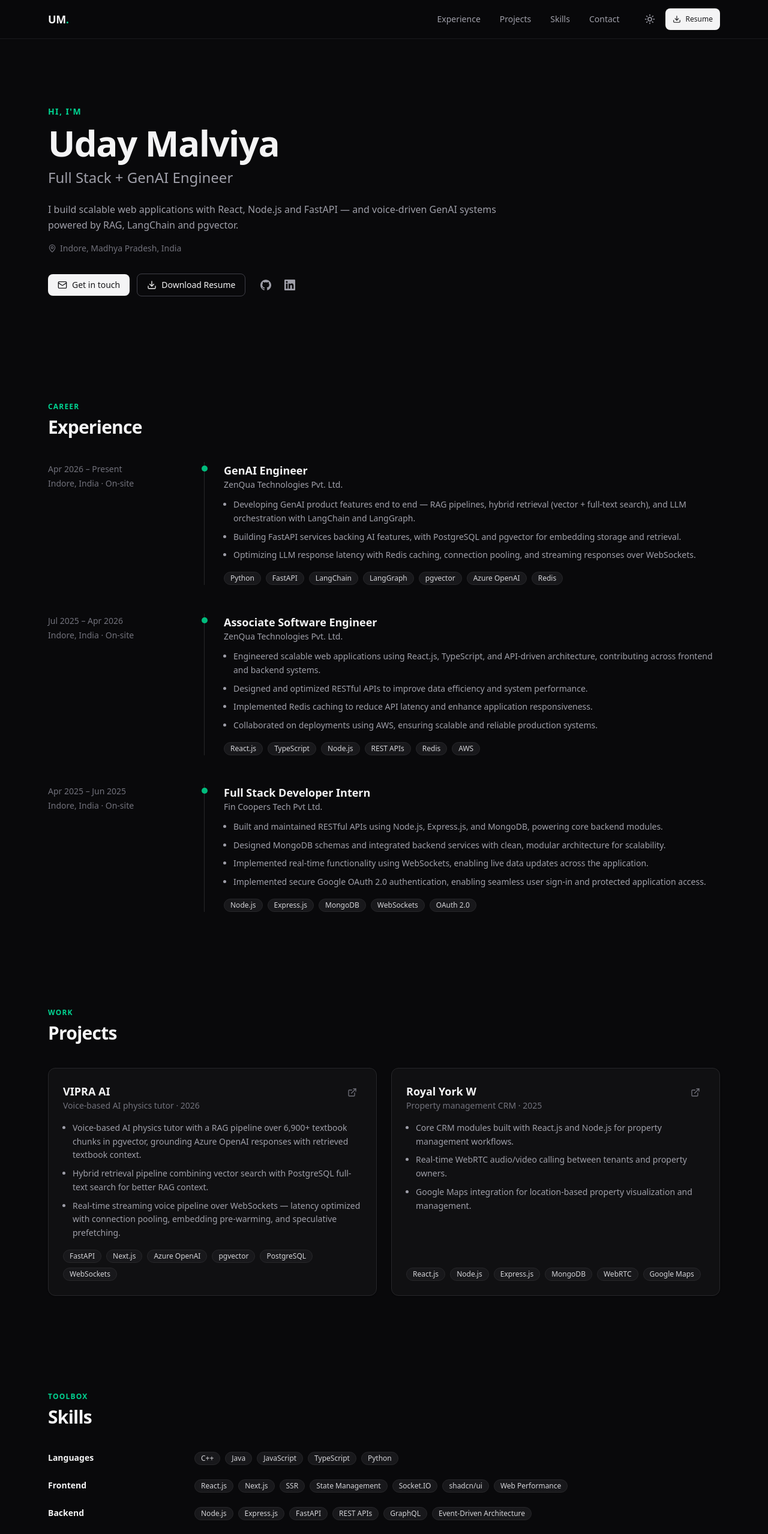
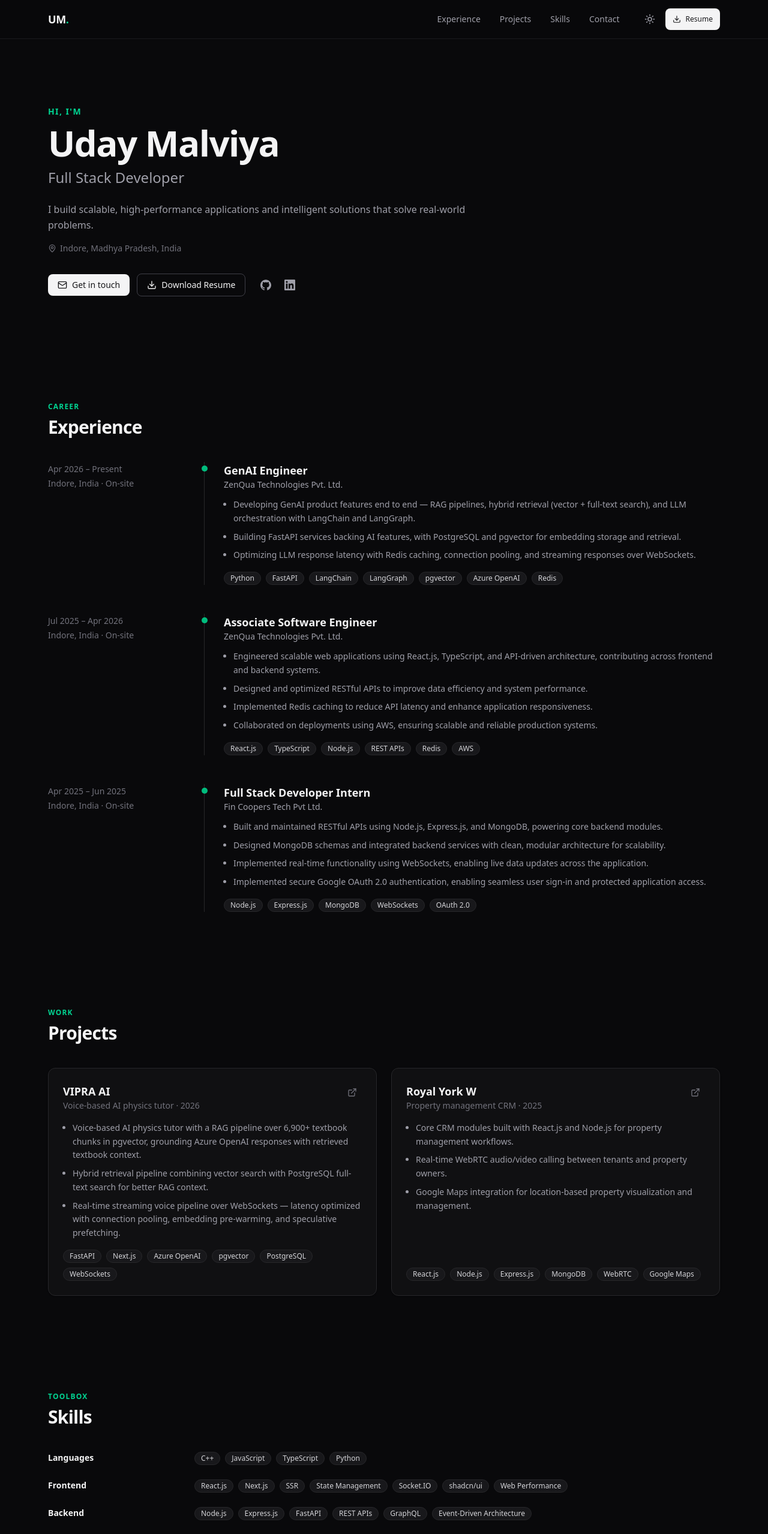
Before and after one commit to UdayMalviya11/portoflio, a React (Vite) app: page / in a window 1280 px wide. Shown: the top 2557 px of the page at 60% size. Built offline with nearby package versions, Linux system fonts and the light colour scheme; the HTML template or start-up script is replaced by a standard one.

Commit message:
feat: update headline to Full Stack Developer and simplify pitch

```diff
--- a/index.html
+++ b/index.html
@@ -3,10 +3,10 @@
   <head>
     <meta charset="UTF-8" />
     <meta name="viewport" content="width=device-width, initial-scale=1.0" />
-    <title>Uday Malviya — Full Stack + GenAI Engineer</title>
+    <title>Uday Malviya — Full Stack Developer</title>
     <meta
       name="description"
-      content="Portfolio of Uday Malviya — Full Stack + GenAI Engineer. React, Node.js, FastAPI, and RAG/LLM systems."
+      content="Portfolio of Uday Malviya — Full Stack Developer. Scalable, high-performance applications and intelligent solutions."
     />
     <script>
       if (localStorage.theme !== "light") document.documentElement.classList.add("dark");
--- a/src/data/resume.js
+++ b/src/data/resume.js
@@ -3,9 +3,9 @@
 
 export const profile = {
   name: "Uday Malviya",
-  headline: "Full Stack + GenAI Engineer",
+  headline: "Full Stack Developer",
   pitch:
-    "I build scalable web applications with React, Node.js and FastAPI — and voice-driven GenAI systems powered by RAG, LangChain and pgvector.",
+    "I build scalable, high-performance applications and intelligent solutions that solve real-world problems.",
   location: "Indore, Madhya Pradesh, India",
   email: "udaymalviya2003@gmail.com",
   github: "https://github.com/UdayMalviya11",
@@ -82,7 +82,7 @@ export const projects = [
 ];
 
 export const skillGroups = [
-  { label: "Languages", items: ["C++", "Java", "JavaScript", "TypeScript", "Python"] },
+  { label: "Languages", items: ["C++", "JavaScript", "TypeScript", "Python"] },
   {
     label: "Frontend",
     items: ["React.js", "Next.js", "SSR", "State Management", "Socket.IO", "shadcn/ui", "Web Performance"],
```
